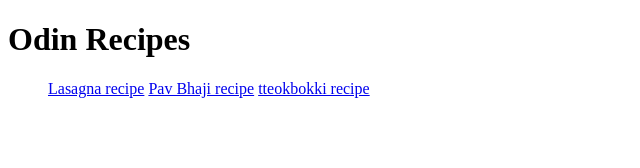
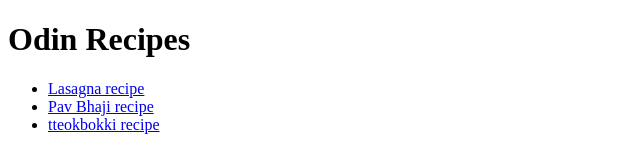
Before and after one commit to handler002/odin-recipes, a plain HTML site: page index.html in a window 1280 px wide. Shown: the whole page, without its empty margins (0-640 px from the left). Drawn offline with Linux system fonts and the light colour scheme.

Commit message:
fixed recipe lisiting issue in index page and and a button in both new recipe pages to direct back to home page

```diff
--- a/index.html
+++ b/index.html
@@ -8,9 +8,9 @@
 <body>
     <h1>Odin Recipes</h1>
     <ul>
-        <a href="recipes/lasagna.html">Lasagna recipe</a>
-        <a href="recipes/pavbhaji.html">Pav Bhaji recipe</a>
-        <a href="recipes/tteokbokki.html">tteokbokki recipe</a>
+        <li><a href="recipes/lasagna.html">Lasagna recipe</a></li>
+        <li><a href="recipes/pavbhaji.html">Pav Bhaji recipe</a></li>
+        <li><a href="recipes/tteokbokki.html">tteokbokki recipe</a></li>
     </ul>
 </body>
 </html>
```
Also changed, not shown: recipes/pavbhaji.html (+1 -0 lines), recipes/tteokbokki.html (+1 -0 lines).
